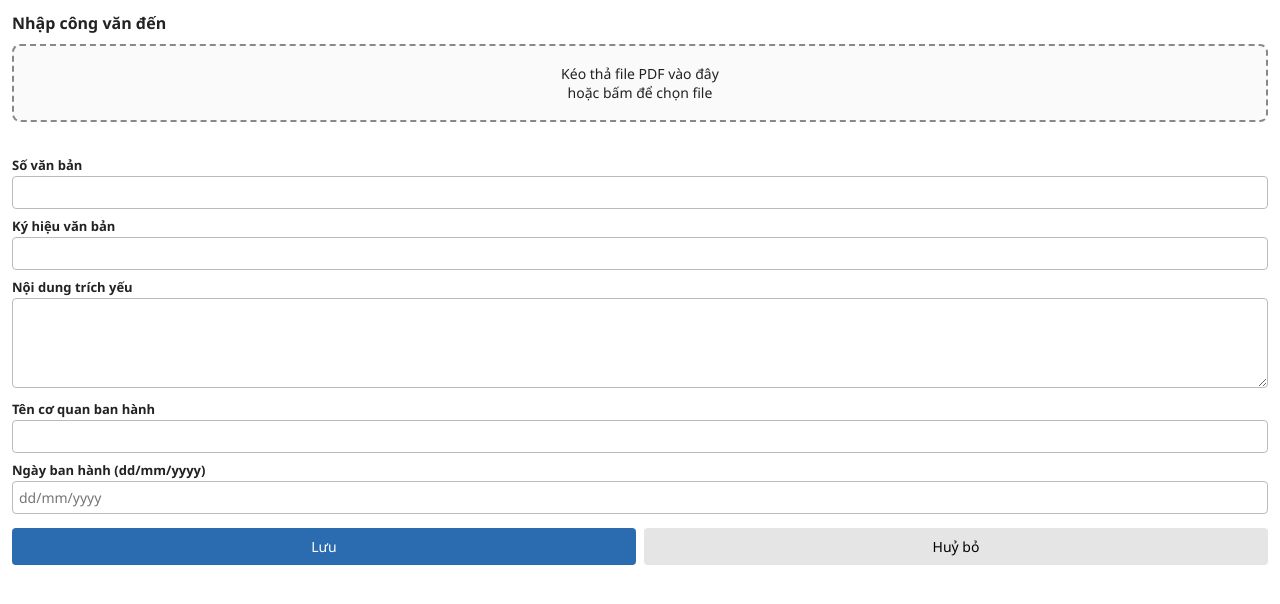
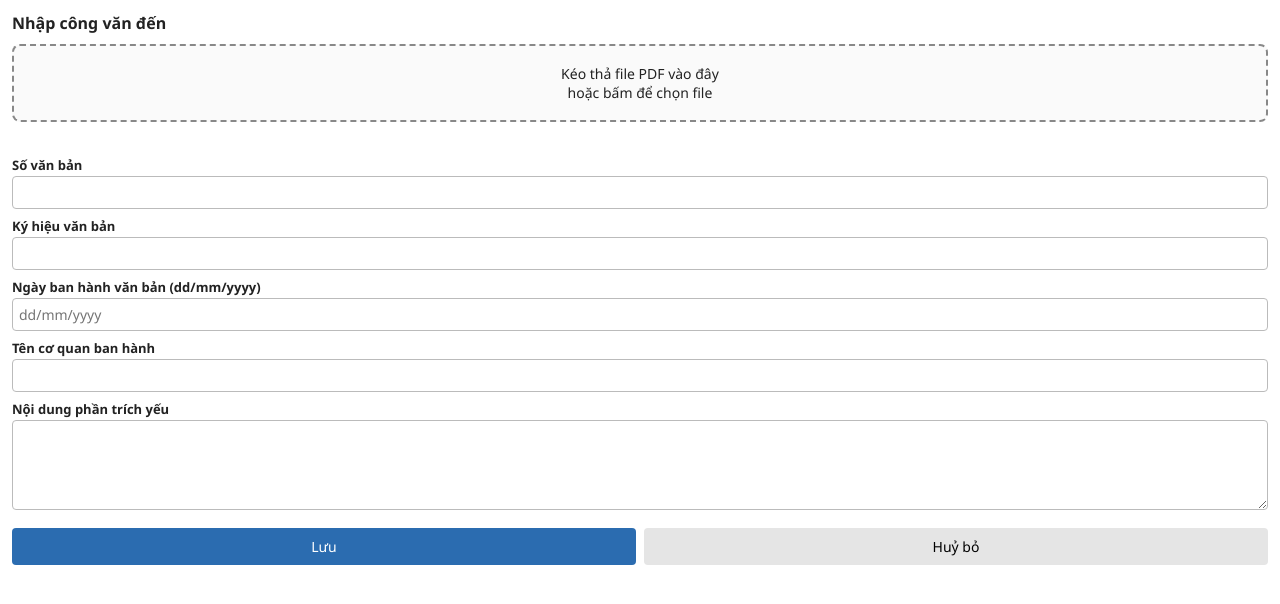
Before and after one commit to kakarot1905/congvan-addin, a plain HTML site: page index.html in a window 1280 px wide. Drawn offline with Linux system fonts and the light colour scheme; a script that the page names is missing.

Commit message:
Add files via upload

```diff
--- a/index.html
+++ b/index.html
@@ -32,9 +32,9 @@
   <div id="status"></div>
   <label for="so">Số văn bản</label><input id="so">
   <label for="kyhieu">Ký hiệu văn bản</label><input id="kyhieu">
-  <label for="trichyeu">Nội dung trích yếu</label><textarea id="trichyeu"></textarea>
+  <label for="ngay">Ngày ban hành văn bản (dd/mm/yyyy)</label><input id="ngay" placeholder="dd/mm/yyyy">
   <label for="coquan">Tên cơ quan ban hành</label><input id="coquan">
-  <label for="ngay">Ngày ban hành (dd/mm/yyyy)</label><input id="ngay" placeholder="dd/mm/yyyy">
+  <label for="trichyeu">Nội dung phần trích yếu</label><textarea id="trichyeu"></textarea>
   <div class="row"><button id="btnSave">Lưu</button><button id="btnCancel">Huỷ bỏ</button></div>
 </div>
 <div id="wait">
```
